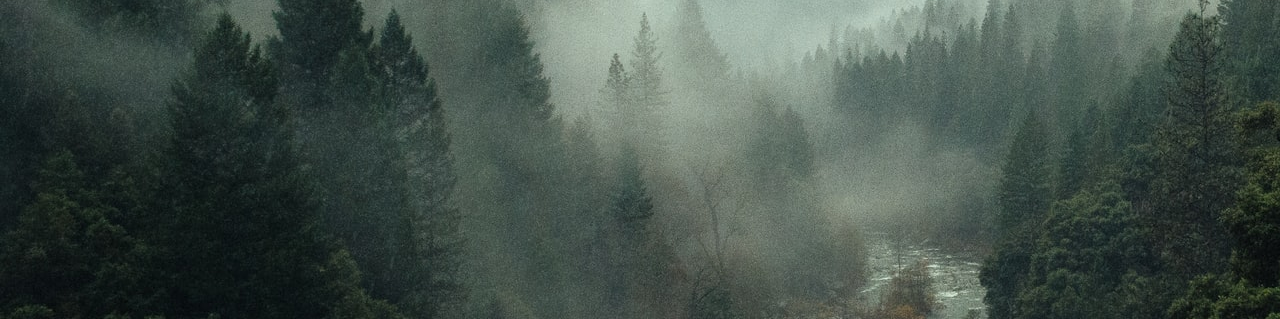
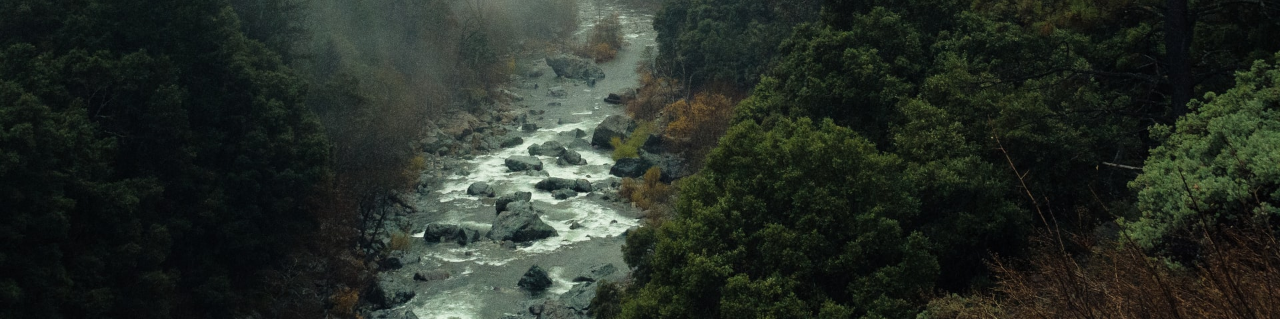
Before and after one commit to Doryae/Clock, a plain HTML site: page index.html in a window 1280 px wide. Shown: the part 481-800 px from the top of the page. Drawn offline with Linux system fonts and the light colour scheme.

Commit message:
Update style.css
Changed the background-size to cover.

```diff
--- a/style.css
+++ b/style.css
@@ -16,7 +16,7 @@ body {
   align-items: center;
   justify-content: center;
   background-image: url("bg-img.jpg");
-  background-size: cover no-repeat;
+  background-size: cover;
   overflow: hidden;
 }
 
```
